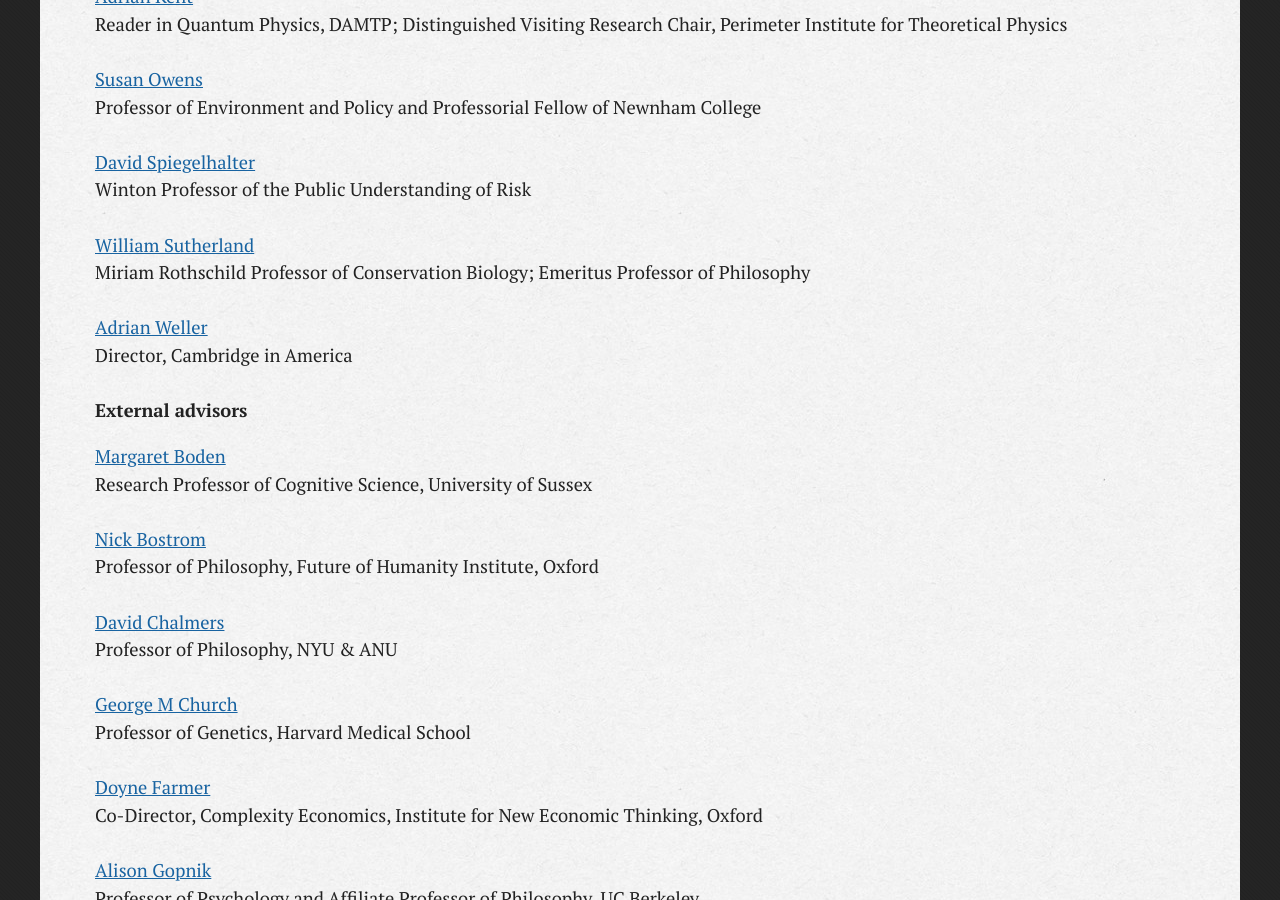
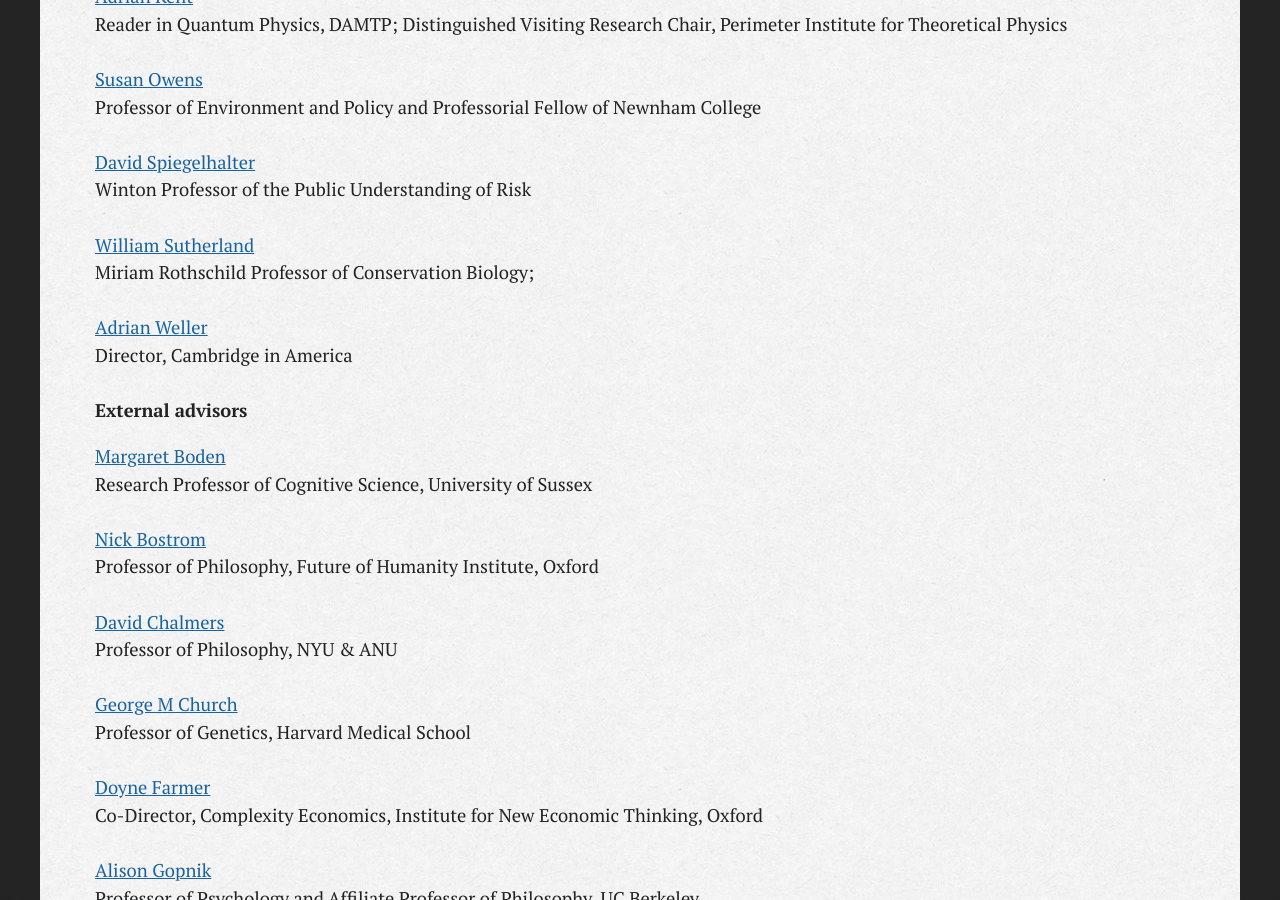
Before and after one commit to cseruk/cseruk.github.io, a Jekyll site: the page built from index.md, in a window 1280 px wide and 900 px high, scrolled down 1904 px. Built offline with Jekyll 4.4.1, drawn with Linux system fonts in a browser that asks for light colours; nearby versions of some CDN libraries; Markdown is read by kramdown in place of the engine named in the settings.

Commit message:
Update index.md

```diff
--- a/index.md
+++ b/index.md
@@ -64,7 +64,7 @@ Professor of Environment and Policy and Professorial Fellow of Newnham College
 Winton Professor of the Public Understanding of Risk
 
 [William Sutherland](http://www.zoo.cam.ac.uk/zoostaff/sutherland.htm)<br>
-Miriam Rothschild Professor of Conservation Biology; Emeritus Professor of Philosophy
+Miriam Rothschild Professor of Conservation Biology;
 
 [Adrian Weller](http://www.cantab.org/)<br>
 Director, Cambridge in America
```
